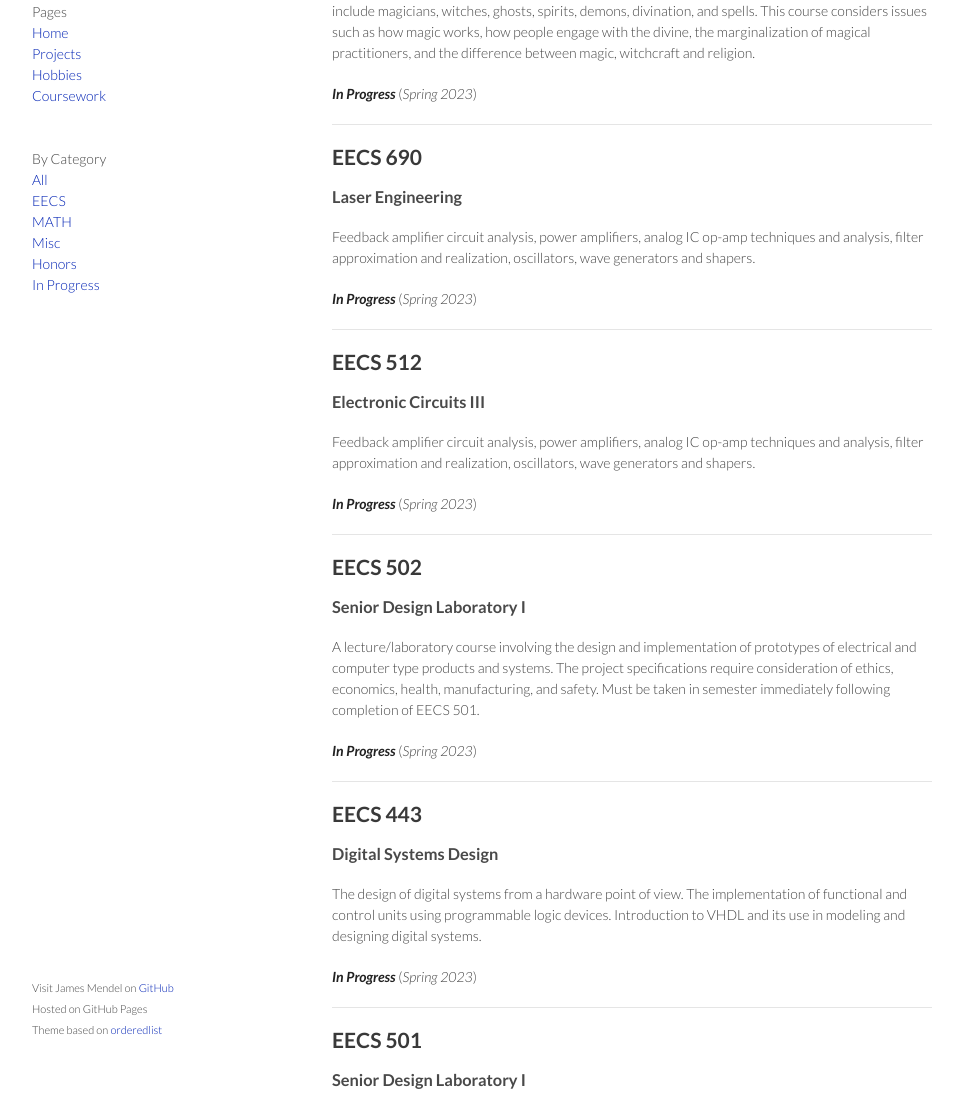
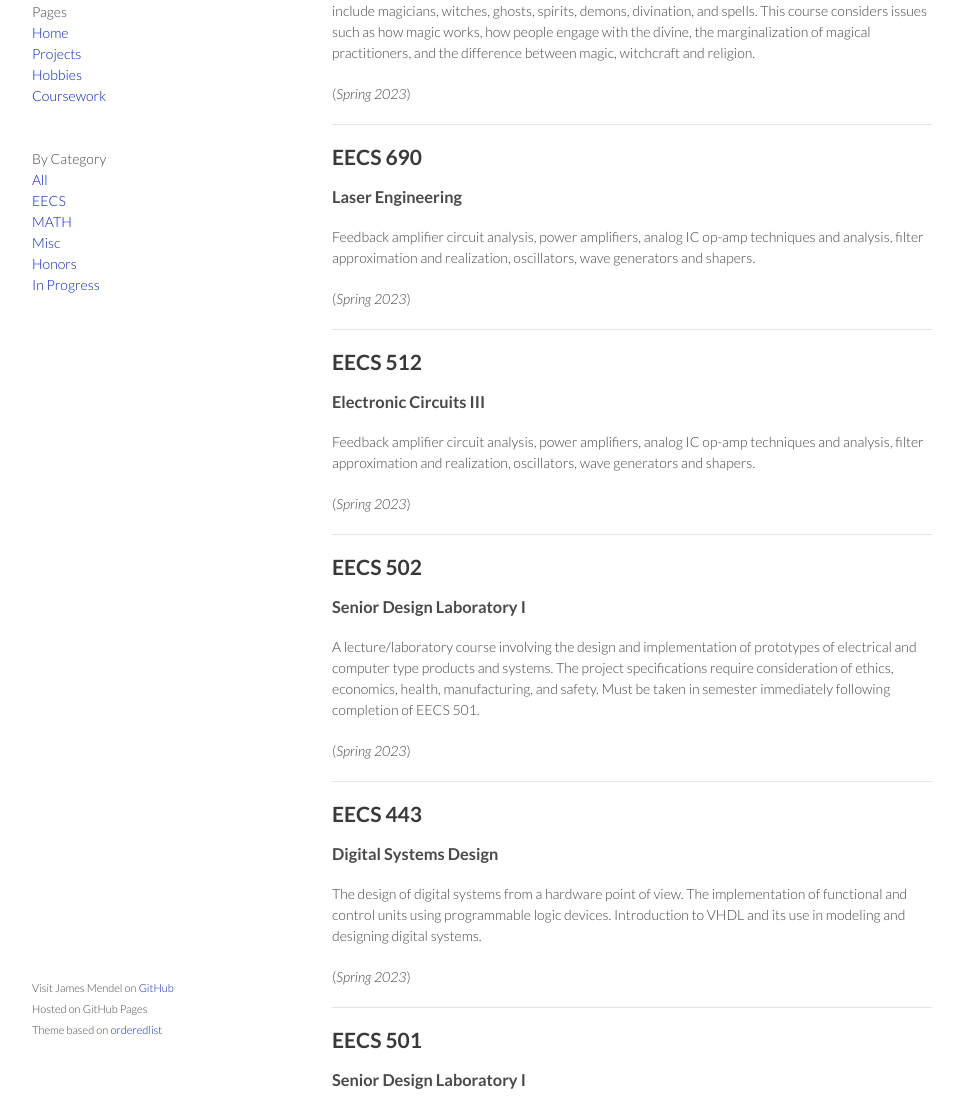
Before and after one commit to jamesmendel/jamesmendel.github.io, a Jekyll site: the page built from coursework.md, in a window 1280 px wide and 1400 px high. Shown: the part 291-1400 px from the top of the window, without its empty margins (158-1121 px from the left). Built offline with Jekyll 4.4.1, drawn with Linux system fonts in a browser that asks for light colours; part of the change alters nothing that is shown.

Commit message:
updated term to reflect graduation

```diff
--- a/_config.yml
+++ b/_config.yml
@@ -8,4 +8,4 @@ description: James Mendel's Website
 url: https://jamesmendel.com
 github: https://github.com/jamesmendel
 linkedin: https://linkedin.com/in/james-mendel
-currentterm: Spring 2023
+currentterm: Graduated
```
